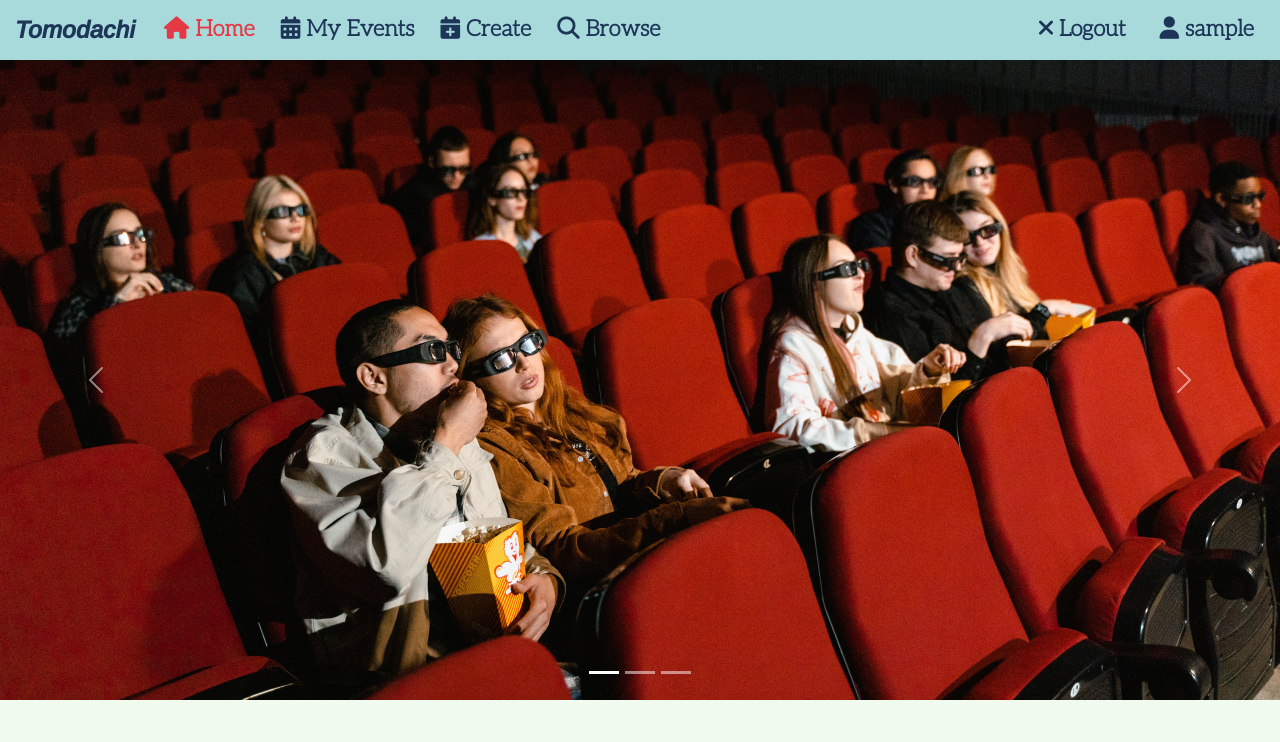
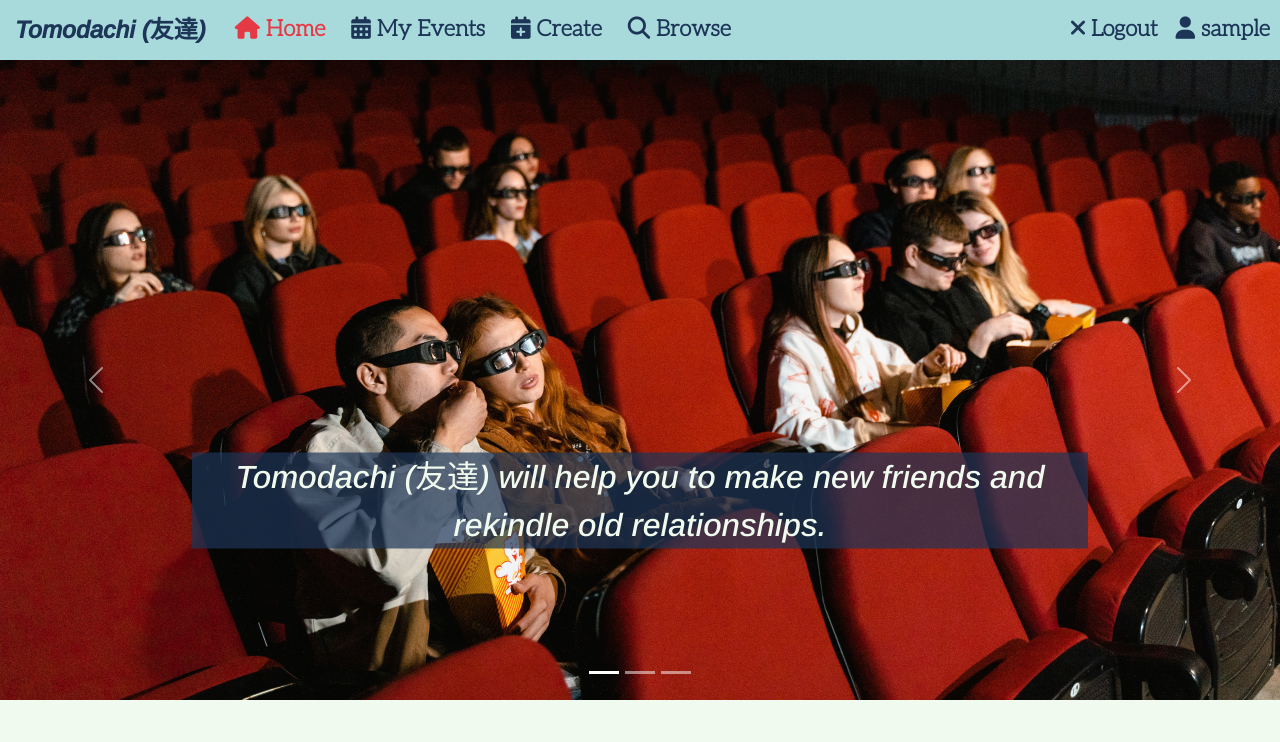
Before and after one commit to Mycrosys/portfolio-project-4-tomodachi, a Django app: page / in a window 1280 px wide. Shown: the top 742 px of the page. Run offline with Django 3.2, Linux system fonts and the light colour scheme; the visitor is signed in with stand-in values (Sample User, id 1); data that the repository does not hold is empty; some libraries are stand-ins or nearby versions.

Commit message:
Feat: add overlay to carousel

```diff
--- a/static/css/style.css
+++ b/static/css/style.css
@@ -33,7 +33,7 @@ body {
 
 .user-display {
     display: block;
-    padding: 0.5rem 1rem;
+    padding: 0.5rem 0;
 }
 
 /* Removing Padding and Margin from Bootstrap classes */
@@ -210,6 +210,26 @@ fieldset {
     text-decoration: underline;
 }
 
+/* Carousel and Overlay */
+
+.carousel-caption {
+    top: 70%;
+    transform: translateY(-50%);
+}
+
+.carousel-caption {
+    bottom: initial;
+}
+
+.overlay-headline {
+    text-align: center;
+    font-family: 'Arimo', sans-serif;
+    font-size: 2rem;
+    margin-bottom: 15px;
+    color: #f1faee;
+    background-color: rgba(29, 53, 87, .7)
+}
+
 /* Buttons */
 
 .btn-signup,
--- a/templates/event_detail.html
+++ b/templates/event_detail.html
@@ -73,7 +73,7 @@
             </div>
             <div class="modal-footer">
                 <button type="button" class="btn btn-signup" data-bs-dismiss="modal">Cancel</button>
-                <button class="btn btn-signup" onclick="location.href='{% url 'delete_event' event.id %}'">
+                <button class="btn btn-signup" onclick="location.href='{% url 'delete_event' event.id %}';">
                     Delete Event
                   </button>
             </div>
--- a/templates/index.html
+++ b/templates/index.html
@@ -15,13 +15,23 @@
             <div class="carousel-inner">
                 <div class="carousel-item active">
                     <img src="{% static 'img/cinema-slider.jpg' %}" class="d-block w-100" alt="A group of people enjoying a Movie in a Cinema.">
+                    <div class="carousel-caption d-none d-md-block">
+                        <p class="overlay-headline">Tomodachi (友達) will help you to make new friends and rekindle old relationships.</p>
+                    </div>
                 </div>
 
                 <div class="carousel-item">
                     <img src="{% static 'img/gaming-slider.jpg' %}" class="d-block w-100" alt="Two Girls on a couch playing videogames.">
+                    <div class="carousel-caption d-none d-md-block">
+                        <p class="overlay-headline">Create Events both Online and Offline. Share them with friends. Enjoy your Time.</p>
                     </div>
+                </div>
+
                 <div class="carousel-item">
                     <img src="{% static 'img/camping-slider.jpg' %}" class="d-block w-100" alt="Two Girls outside camping in front of a campfire.">
+                    <div class="carousel-caption d-none d-md-block">
+                        <p class="overlay-headline">What are your plans for the weekend? Something chill? Something adventurous?</p>
+                    </div>
                 </div>
             </div>
 
--- a/templates/navbar.html
+++ b/templates/navbar.html
@@ -11,7 +11,7 @@
 <nav class="navbar navbar-expand-lg navbar-light">
     <div class="container-fluid">
         <!-- Sitename goes here -->
-        <a class="navbar-brand" href="{% url 'home' %}"><span class="brand">Tomodachi</span></a>
+        <a class="navbar-brand" href="{% url 'home' %}"><span class="brand">Tomodachi (友達)</span></a>
         <button class="navbar-toggler" type="button" data-bs-toggle="collapse" data-bs-target="#navbarText"
             aria-controls="navbarText" aria-expanded="false" aria-label="Toggle navigation">
             <span class="navbar-toggler-icon"></span>
```
Lines whose indentation alone changed are shown as unchanged.
